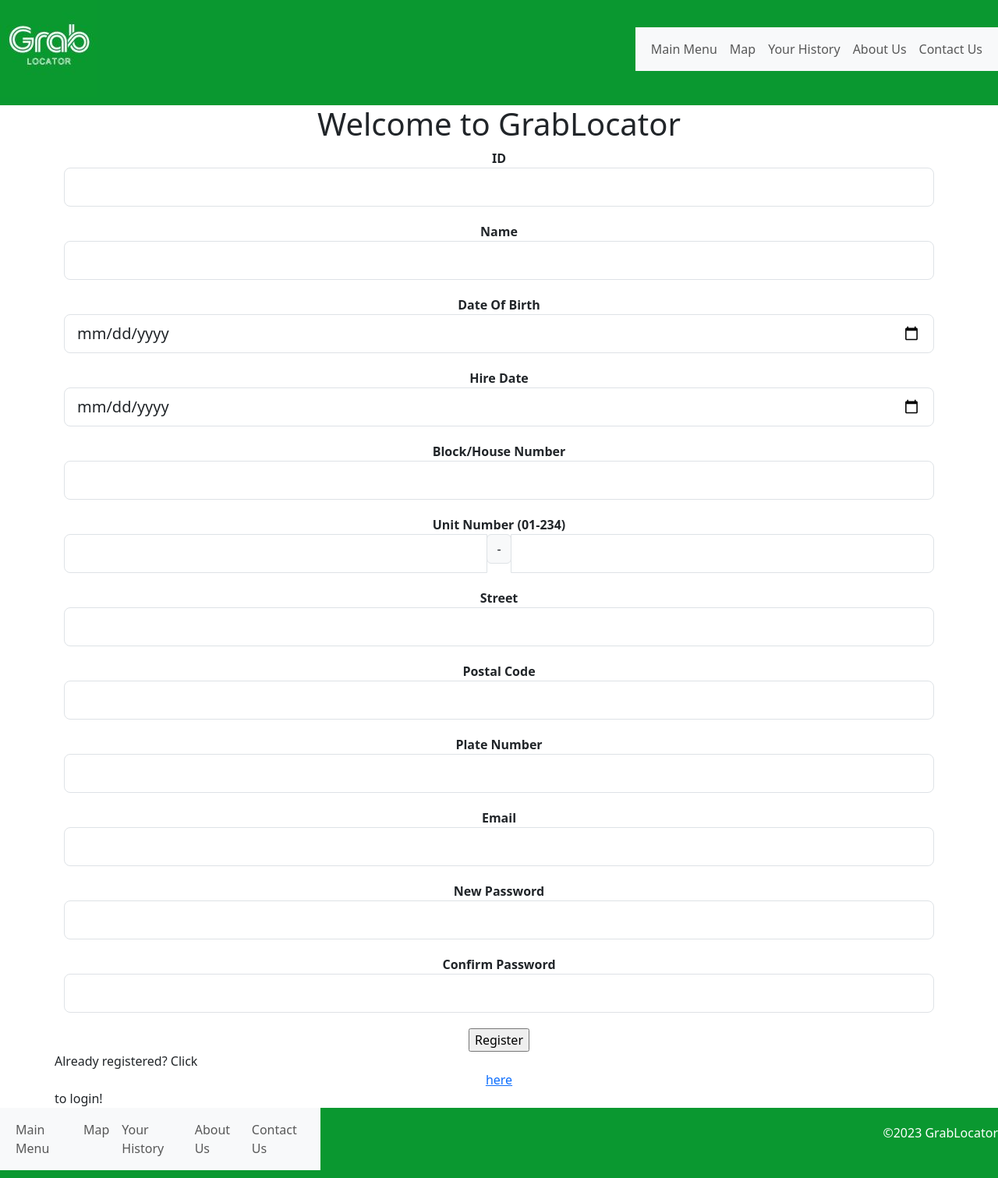
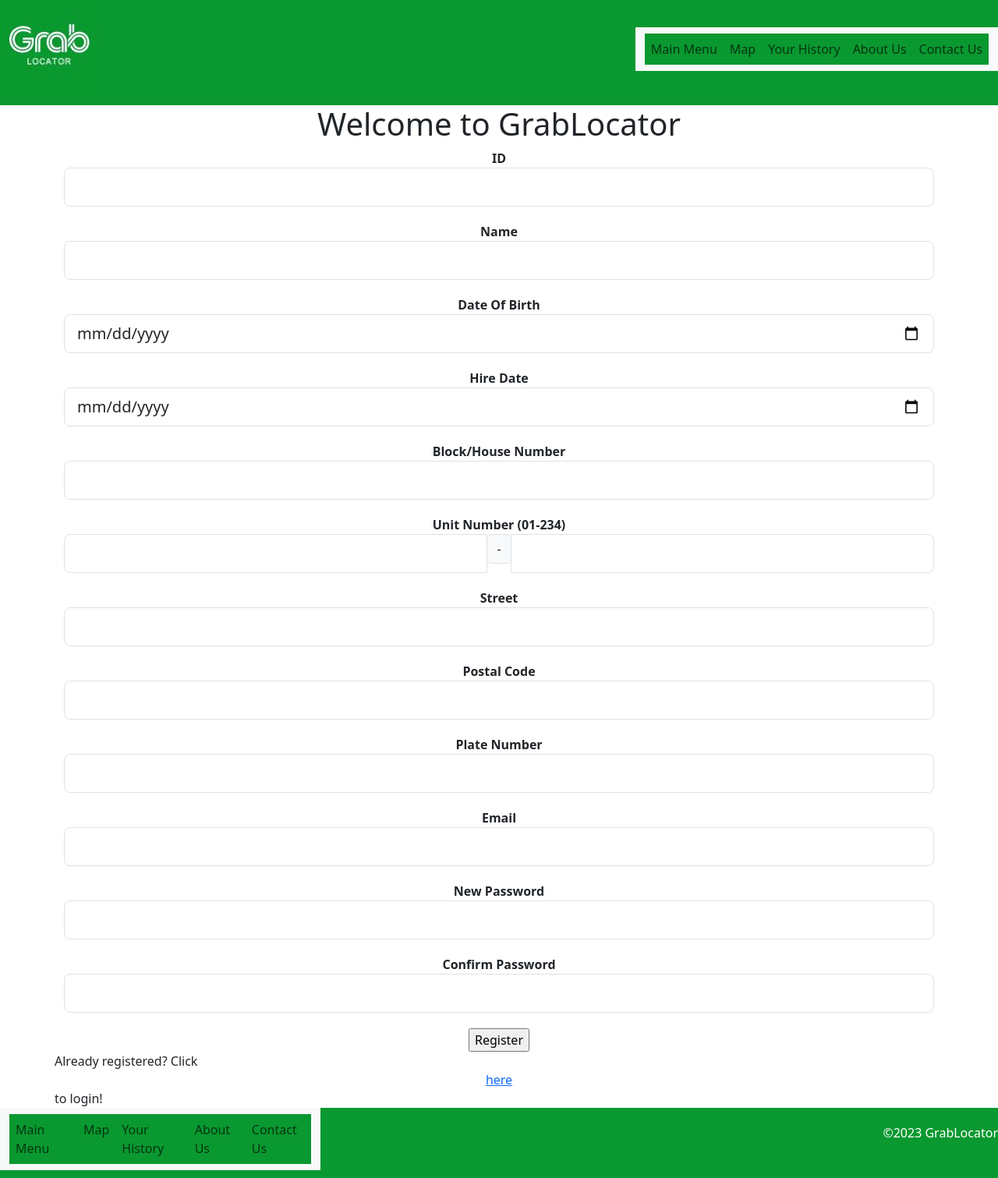
Before and after one commit to deanalex-buno95/sp512023_cp3407_grp5_grablocator, a Flask app: page /register in a window 1280 px wide. Shown: the whole page at 78% size. Run offline with Flask 3, Linux system fonts and the light colour scheme.

Commit message:
navbar css

```diff
--- a/static/style.css
+++ b/static/style.css
@@ -17,6 +17,10 @@
     color: white;
 }
 
+.collapse{
+    background-color: #0A9830;
+    color: white;
+}
 
 
 /*
```
